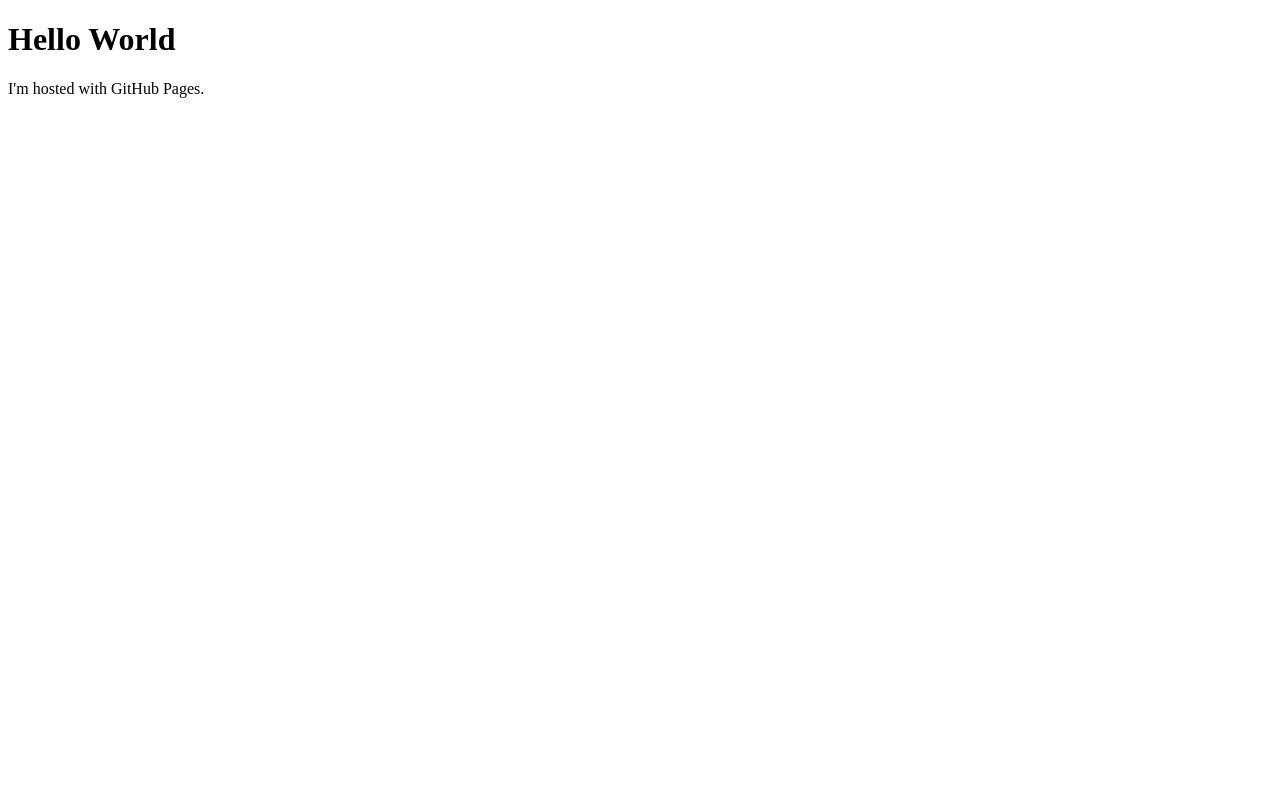
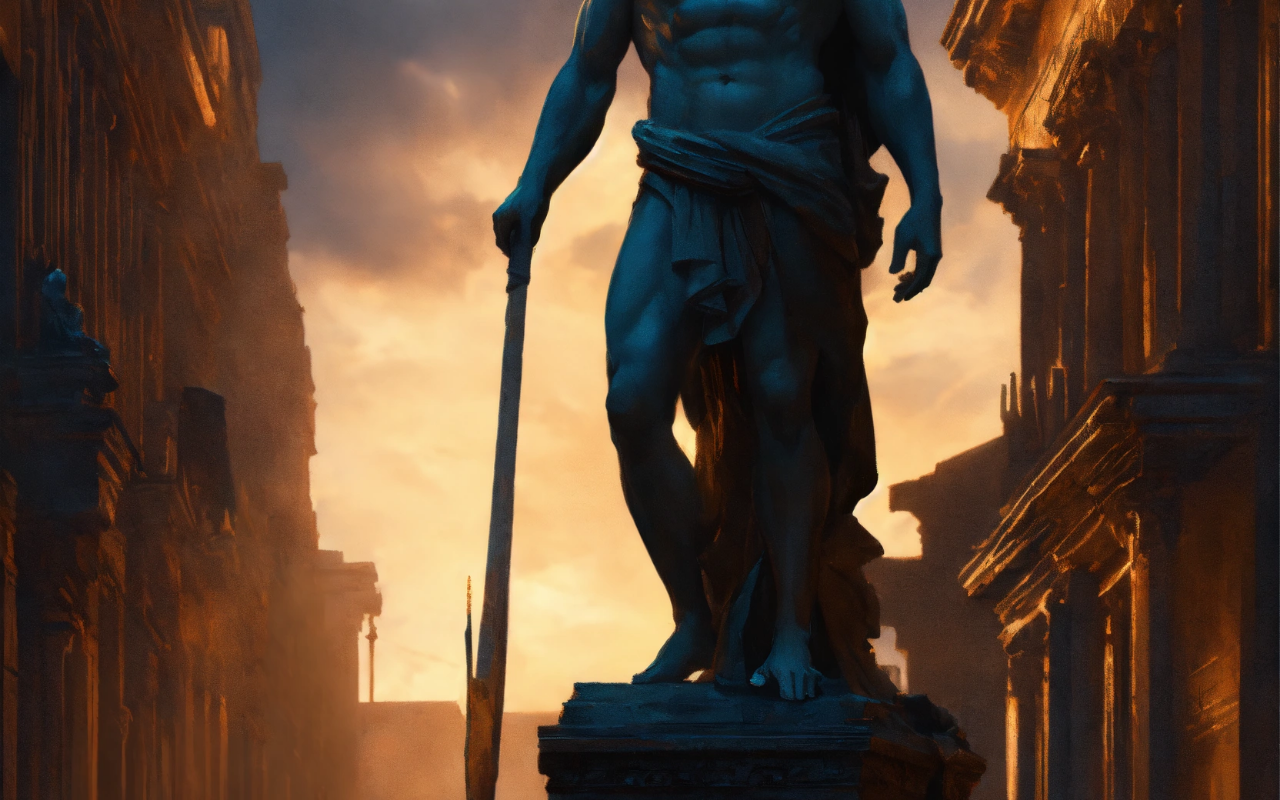
Before and after one commit to simonfrdfnd/simonfrdfnd.github.io, a plain HTML site: page index.html in a window 1280 px wide. Drawn offline with Linux system fonts and the light colour scheme.

Commit message:
Add images

```diff
--- a/index.html
+++ b/index.html
@@ -1,7 +1,28 @@
 <!DOCTYPE html>
-<html>
+<html lang="en">
+<head>
+    <meta charset="UTF-8">
+    <meta name="viewport" content="width=device-width, initial-scale=1.0">
+    <title>Your GitHub Page</title>
+    <style>
+        body {
+            background-image: url('images/background.webp'); /* Replace with the path to your image file */
+            background-size: cover;
+            background-position: center;
+            height: 100vh; /* Adjust as needed */
+            margin: 0;
+            display: flex;
+            align-items: center;
+            justify-content: center;
+            color: #ffffff; /* Set text color for better visibility */
+        }
+
+        /* Additional styles for your content can be added here */
+    </style>
+</head>
 <body>
-<h1>Hello World</h1>
-<p>I'm hosted with GitHub Pages.</p>
+
+    <!-- Your content goes here -->
+
 </body>
 </html>
```
Also changed, not shown: images/airfrance.jpg (added), images/athena-nuit.jpg (added), images/athenes-nuit.jpg (added), images/background.webp (added), images/bonne-nuit.jpg (added), images/faction.jpg (added), images/factions.jpg (added), images/hublot.jpg (added), images/intro1.jpg (added), images/intro2.jpg (added), images/intro3.jpg (added), images/intro4.jpg (added), images/intro5.jpg (added), images/leaf-green.png (added), 3 more files.
